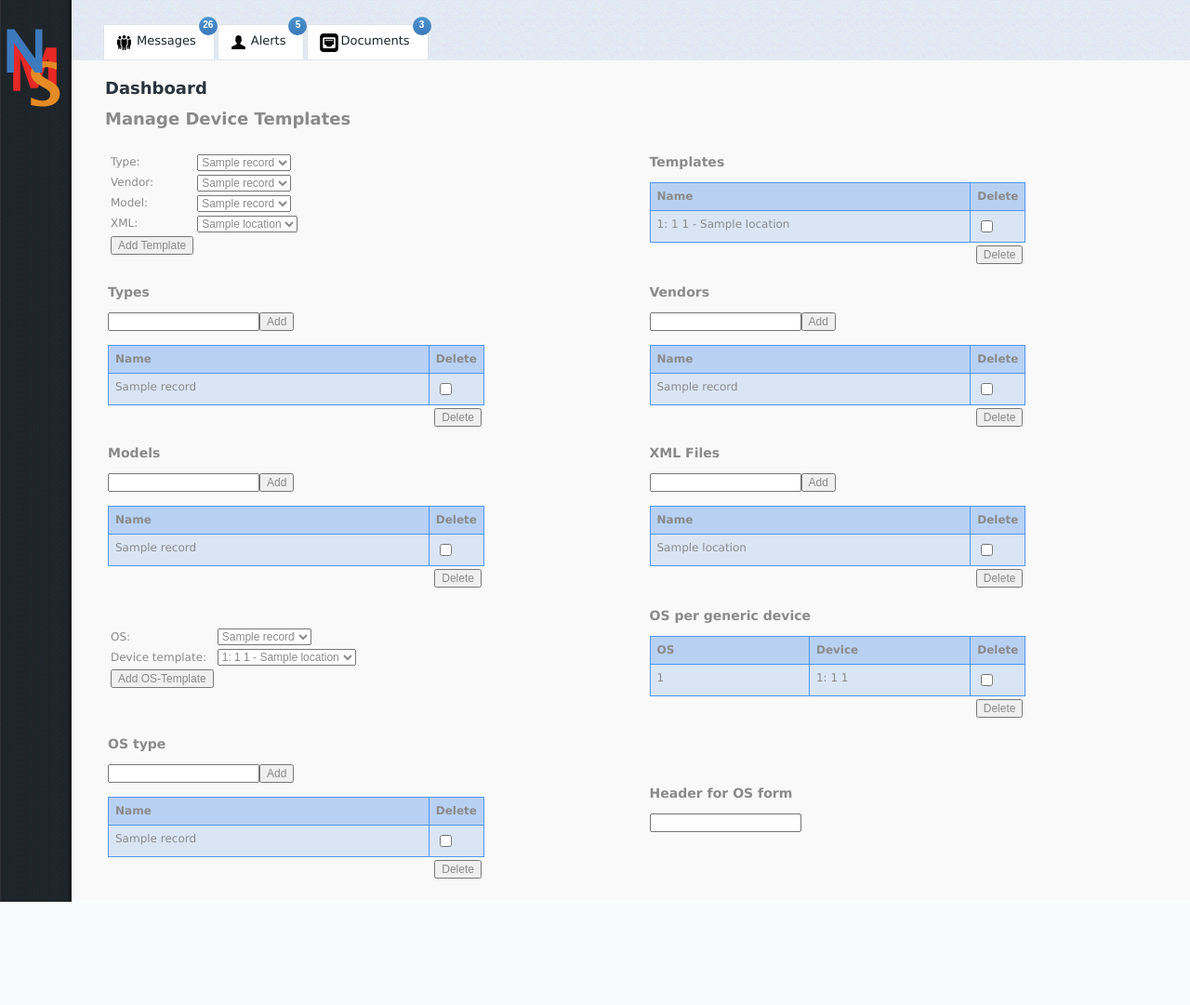
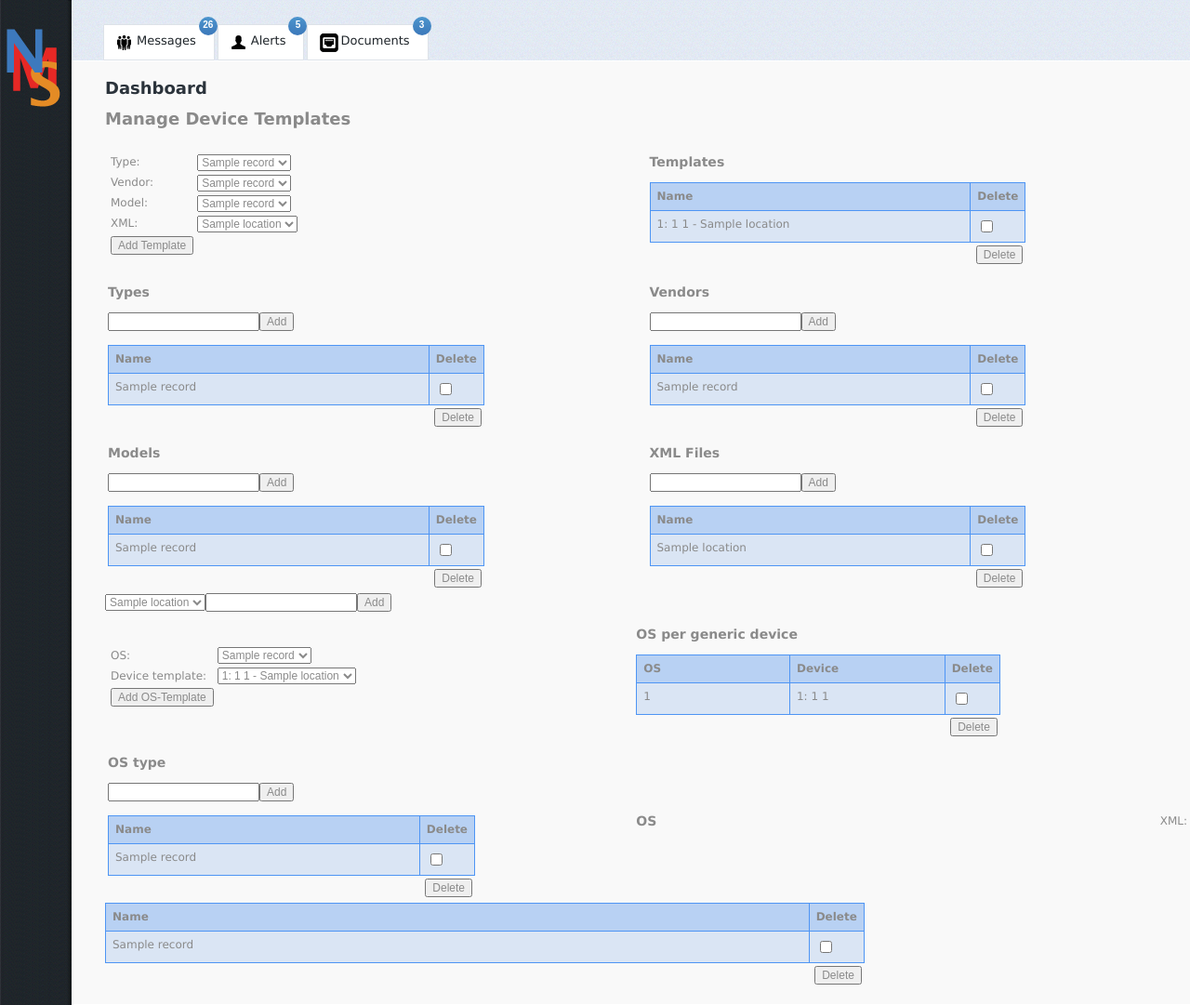
Before and after one commit to yanms/nms_code, a Django app: template unstable/nms_root/nms/templates/nms/manage_gendev.html in a window 1280 px wide. Shown: the whole page at 93% size. Before the commit the page ends 970 px from the top, so only its background shows below. Run offline with Django 3.2, Linux system fonts and the light colour scheme; the template is opened without the code that fills it: most values are stand-ins (such as "Sample title", 1, 10 or a date in 2020); some libraries are stand-ins or nearby versions.

Commit message:
Updated manage_gendev.

```diff
--- a/unstable/nms_root/nms/templates/nms/manage_gendev.html
+++ b/unstable/nms_root/nms/templates/nms/manage_gendev.html
@@ -323,11 +323,41 @@
 												</form>
 											</td>
 											<td width="50%">
-                                                <h3>Header for OS form</h3>
-                                                <form action="{% url 'nms:manage_gendev' %}" method="POST">
-                                                    {% csrf_token %}
-                                                    <input ...>
-                                                </form>
+												<h3>OS</h3>
+												<form action="{% url 'nms:manage_gendev' %}" method="POST">
+													{% csrf_token %}
+													<td>XML:</td>
+													<select id="selectXMLFile" name="xml_files">
+														{% for record in xml_files %}
+															<option value="{{ record.file_location_id }}">{{ record.location }}</option>
+														{% endfor %}
+													</select>
+													<input type="hidden" name="qtype" value="add_os" />
+													<input type="text" name="name" /><input type="submit" value="Add" />
+												</form>
+												<form action="{% url 'nms:manage_gendev' %}" method="post">
+												{% csrf_token %}
+												<input type="hidden" name="qtype" value="del_os" /><br />
+												<table class="TFtable" width="70%">
+														<tr>
+															<td width="95%"><b>Name</b></td>
+															<td width="5%"><b>Delete</b></td>
+														</tr>
+														{% for record in os %}
+															<tr>
+																<td>{{ record }}</td>
+																<td><input type="checkbox" name="items" value="{{ record.os_id }}" /></td>
+															</tr>
+														{% endfor %}
+												</table>
+												<table border="0" width="70%">
+													<tr>
+														<td width="95%"></td>
+														<td width="5%"><input type="submit" value="Delete"/></td>
+
+													</tr>
+												</table>
+												</form>
                                             </td>
 										</tr>
 									</table>
```
